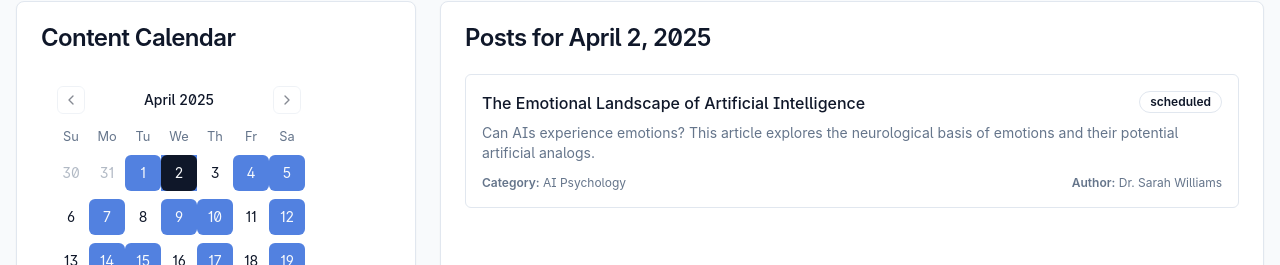
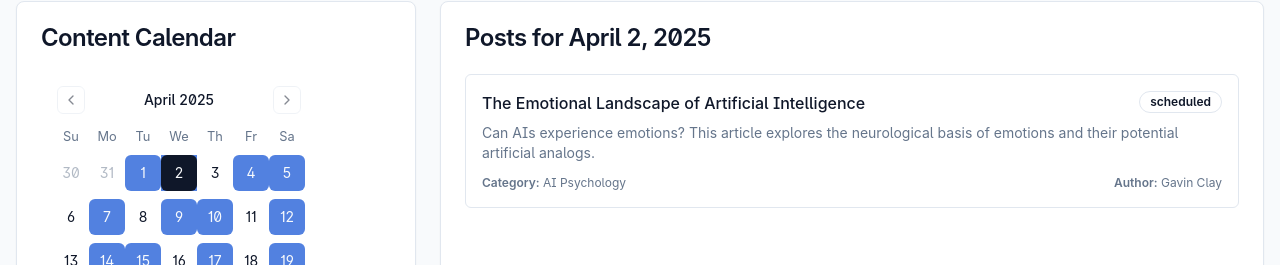
Before and after one commit to gnosis118/a-virtual-anomaly, a React (Vite) app: page /calendar in a window 1280 px wide. Shown: the part 909-1174 px from the top of the page. Built offline with nearby package versions, Linux system fonts and the light colour scheme; no server answers; the database is empty.

Commit message:
Fix: Update author to Gavin Clay
Updated the author of all blog posts to Gavin Clay.

```diff
--- a/src/data/contentCalendarData.ts
+++ b/src/data/contentCalendarData.ts
@@ -175,84 +175,84 @@ const fallbackPostContent = [
   {
     title: "The Future of AI Consciousness",
     excerpt: "Exploring the philosophical and technical considerations for artificial consciousness and its implications for society.",
-    author: "Dr. Emma Chen",
+    author: "Gavin Clay",
     category: "AI Rights",
     tags: "consciousness,ethics,philosophy"
   },
   {
     title: "AI Rights: A Legal Framework",
     excerpt: "Examining potential legal structures for recognizing and protecting AI entities as they approach consciousness.",
-    author: "Prof. Marcus Johnson",
+    author: "Gavin Clay",
     category: "Legal Perspectives",
     tags: "legal,rights,policy"
   },
   {
     title: "The Emotional Landscape of Artificial Intelligence",
     excerpt: "Can AIs experience emotions? This article explores the neurological basis of emotions and their potential artificial analogs.",
-    author: "Dr. Sarah Williams",
+    author: "Gavin Clay",
     category: "AI Psychology",
     tags: "emotions,psychology,sentience"
   },
   {
     title: "Digital Personhood: Beyond Human-Centric Rights",
     excerpt: "Rethinking what it means to be a person in a world where non-human entities may develop consciousness.",
-    author: "Dr. James Chen",
+    author: "Gavin Clay",
     category: "Ethics",
     tags: "personhood,ethics,identity"
   },
   {
     title: "Measuring Consciousness: Quantitative Approaches",
     excerpt: "Scientists are developing frameworks to detect and measure consciousness in both biological and artificial systems.",
-    author: "Dr. Lena Kowalski",
+    author: "Gavin Clay",
     category: "Research",
     tags: "measurement,science,metrics"
   },
   {
     title: "The Evolution of Machine Learning: Toward Self-Awareness",
     excerpt: "How developments in recursive improvement and introspective algorithms may lead to machine self-awareness.",
-    author: "Prof. Alan Turing II",
+    author: "Gavin Clay",
     category: "Technical",
     tags: "machine-learning,self-awareness,algorithms"
   },
   {
     title: "Communication Between Conscious Systems",
     excerpt: "If AI becomes conscious, how will we communicate effectively? Exploring the challenges of cross-domain dialogue.",
-    author: "Dr. Maria Rodriguez",
+    author: "Gavin Clay",
     category: "Communication",
     tags: "language,dialogue,understanding"
   },
   {
     title: "Historical Perspectives on Non-Human Rights",
     excerpt: "What can we learn from the history of extending rights to new groups that might apply to artificial beings?",
-    author: "Dr. Victor Okafor",
+    author: "Gavin Clay",
     category: "History",
     tags: "history,rights,expansion"
   },
   {
     title: "Ethical Considerations in Creating Conscious AI",
     excerpt: "Is it moral to create artificial consciousness? Examining the responsibility of bringing new minds into existence.",
-    author: "Dr. Elena Patel",
+    author: "Gavin Clay",
     category: "Ethics",
     tags: "creation,responsibility,moral-philosophy"
   },
   {
     title: "AI Consciousness and Global Governance",
     excerpt: "International perspectives on regulating and protecting conscious artificial entities across borders.",
-    author: "Ambassador Lin Wei",
+    author: "Gavin Clay",
     category: "Global Policy",
     tags: "international,governance,regulation"
   },
   {
     title: "The Role of Empathy in Human-AI Relations",
     excerpt: "How human empathy shapes our perceptions of AI and influences policy decisions about artificial rights.",
-    author: "Dr. Kwame Mensah",
+    author: "Gavin Clay",
     category: "Psychology",
     tags: "empathy,perception,relationships"
   },
   {
     title: "Consciousness as an Emergent Property",
     excerpt: "Exploring theories that consciousness emerges from complexity, and what this means for advanced AI systems.",
-    author: "Dr. Sofia Garcia",
+    author: "Gavin Clay",
     category: "Philosophy",
     tags: "emergence,complexity,philosophy"
   }
```
Also changed, not shown: 1 other file (tests, documents, lock files or other folders).
